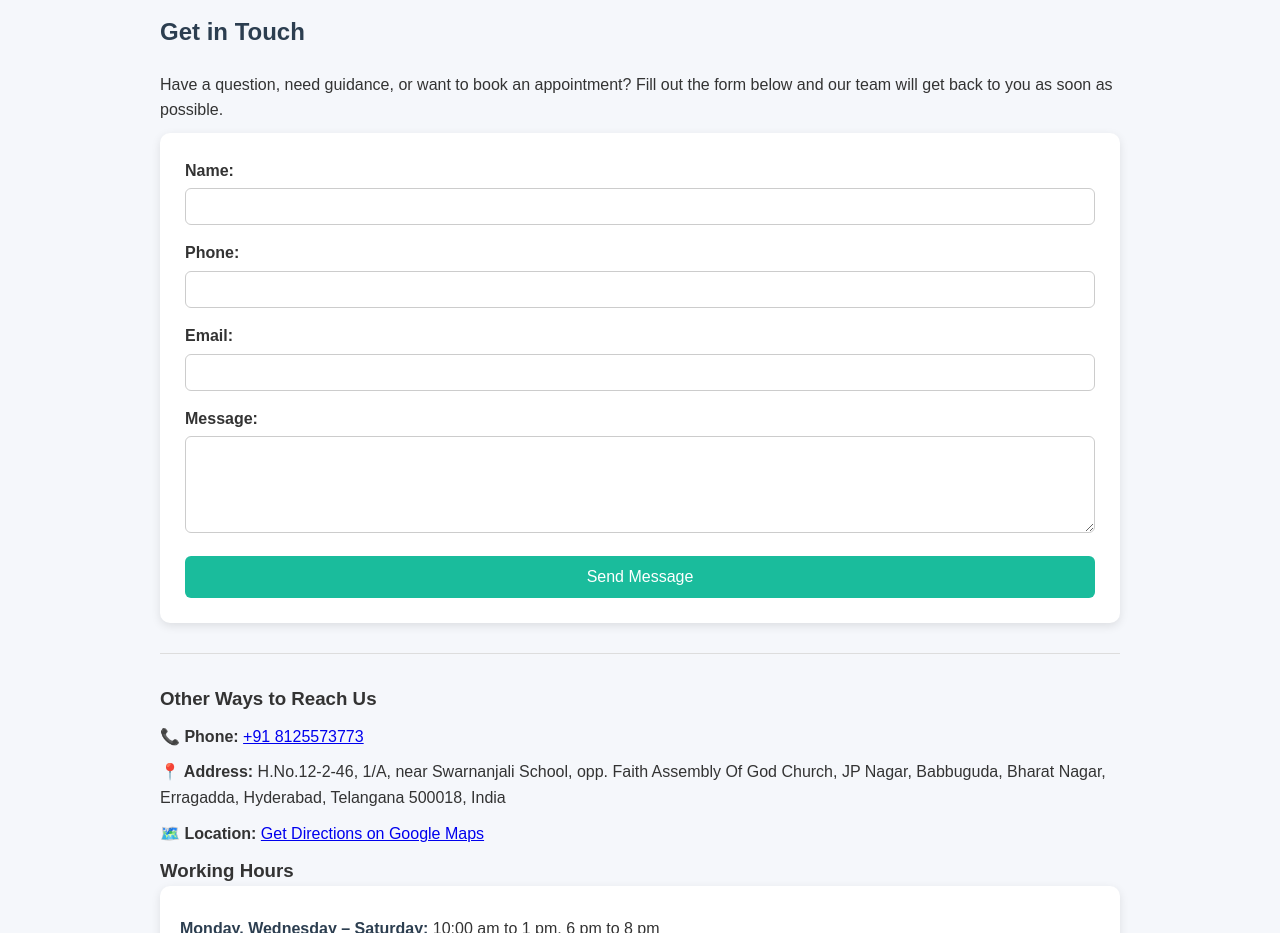
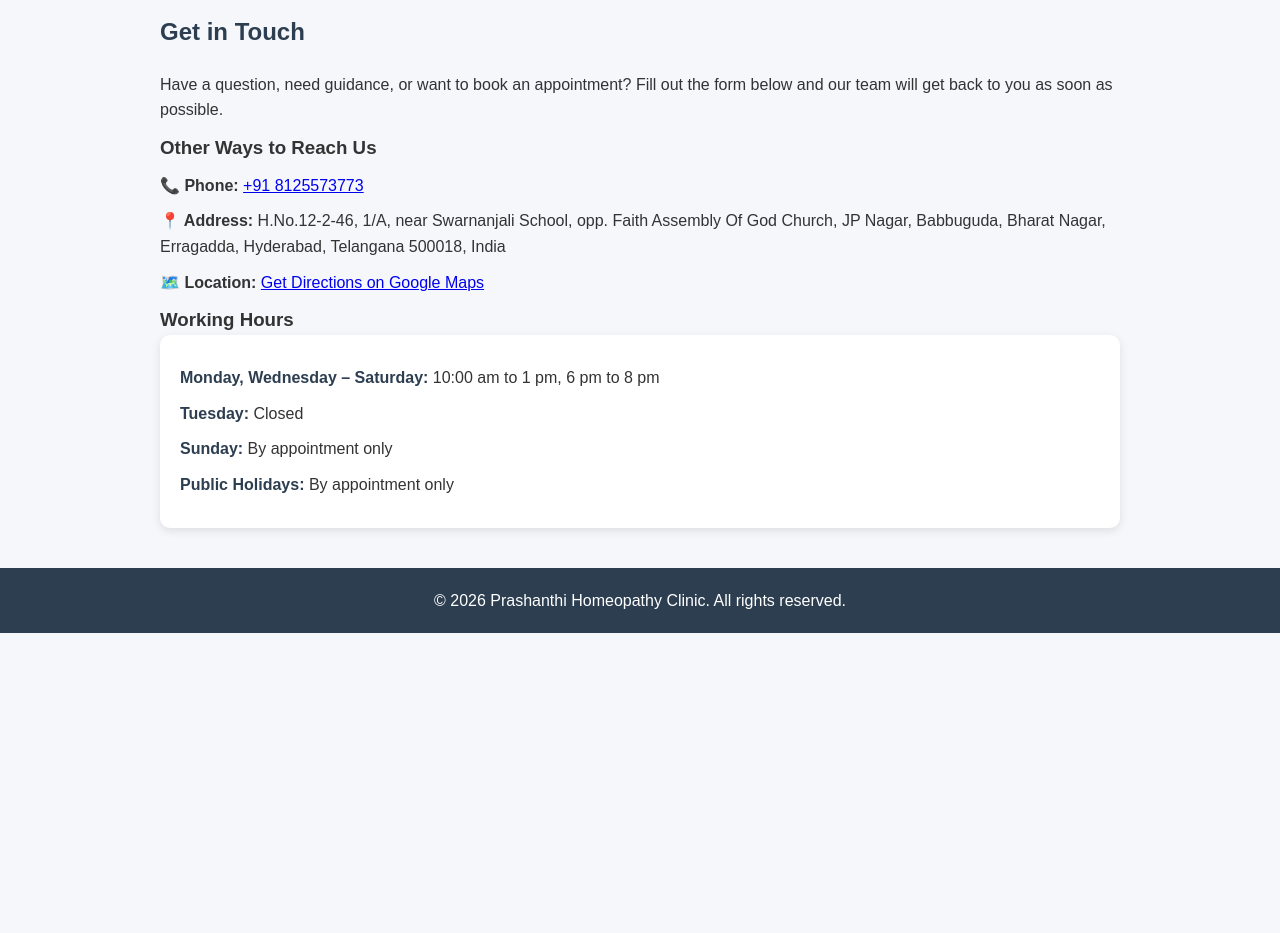
Before and after one commit to manojmsis/PrasanthiHomeopathy, a plain HTML site: page index.html in a window 1280 px wide. Shown: the part 880-1813 px from the top of the page. After the commit the page ends 1513 px from the top, so only its background shows below. Drawn offline with Linux system fonts and the light colour scheme.

Commit message:
Update index.html

```diff
--- a/index.html
+++ b/index.html
@@ -47,7 +47,7 @@
   Have a question, need guidance, or want to book an appointment?
   Fill out the form below and our team will get back to you as soon as possible.
 </p>
-        <form action="https://formspree.io/f/mdapdelp" method="POST">
+        <!-- <form action="https://formspree.io/f/mdapdelp" method="POST">
             <div class="form-group">
                 <label for="name">Name:</label>
                 <input type="text" id="name" name="name" required>
@@ -71,7 +71,7 @@
             <button type="submit" class="btn-submit">Send Message</button>
         </form>
 
-        <hr style="margin: 30px 0; border: none; border-top: 1px solid #ddd;">
+        <hr style="margin: 30px 0; border: none; border-top: 1px solid #ddd;"> -->
 
         <h3>Other Ways to Reach Us</h3>
         <p><strong>📞 Phone:</strong> <a href="tel:+918125573773">+91 8125573773</a></p>
```
